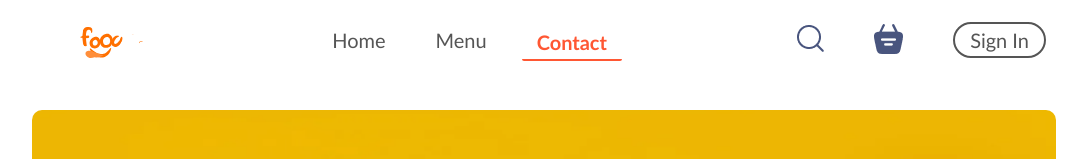
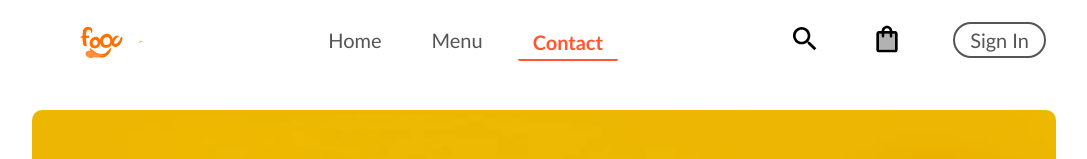
Before and after one commit to Akshay085/Foodie, a React (Vite) app in the folder Frontend/: page / in a window 1280 px wide. Shown: the top 159 px of the page, without its empty margins (96-1183 px from the left). Built offline with nearby package versions, Linux system fonts and the light colour scheme; no server answers.

Commit message:
change icon

```diff
--- a/Frontend/src/components/Navbar/Navbar.jsx
+++ b/Frontend/src/components/Navbar/Navbar.jsx
@@ -3,6 +3,9 @@ import { Link, useNavigate } from "react-router-dom";
 import "./Navbar.css";
 import { useContext } from "react";
 import { StoreContext } from "../../Context/StoreContext";
+import SearchIcon from "@mui/icons-material/Search";
+import ShoppingBagTwoToneIcon from "@mui/icons-material/ShoppingBagTwoTone";
+import AccountCircleTwoToneIcon from "@mui/icons-material/AccountCircleTwoTone";
 import MyLottieAnimation from "../MyLottieAnimation/MyLottieAnimation";
 
 const Navbar = ({ SetShowlogin }) => {
@@ -59,7 +62,7 @@ const Navbar = ({ SetShowlogin }) => {
     window.scrollTo(0, 0);
     const sections = document.querySelectorAll("section");
 
-    console.log("----", sections);
+    //console.log("----", sections);
 
     const handleScroll = () => {
       let currentSection = "";
@@ -127,11 +130,21 @@ const Navbar = ({ SetShowlogin }) => {
       )}
       <div className="navbar-right">
         <Link to="./search">
-          <img src="\Images\search_icon.png" alt="searchicon" />
+          {/* <img src="\Images\search_icon.png" alt="searchicon" /> */}
+          <SearchIcon
+            sx={{
+              fontSize: { xs: "1.5rem", sm: "2rem" },
+            }}
+          />
         </Link>
         <div className="navbar-search-icon">
           <Link to="/cart">
-            <img src="\Images\basket_icon.png" alt="basketicon" />
+            {/* <img src="\Images\basket_icon.png" alt="basketicon" /> */}
+            <ShoppingBagTwoToneIcon
+              sx={{
+                fontSize: { xs: "1.5rem", sm: "2rem" },
+              }}
+            />
           </Link>
           <div className={getTotalCartAmount() === 0 ? "" : "dot"}></div>
         </div>
@@ -141,7 +154,11 @@ const Navbar = ({ SetShowlogin }) => {
           ) : (
             <div className="Navbar-profile">
               <Link to="/userprofile">
-                <img src="\Images\profile_icon.png" alt="profile icon" />
+                <AccountCircleTwoToneIcon
+                  sx={{
+                    fontSize: { xs: "1.5rem", sm: "2rem" },
+                  }}
+                />
               </Link>
             </div>
           )}
```
